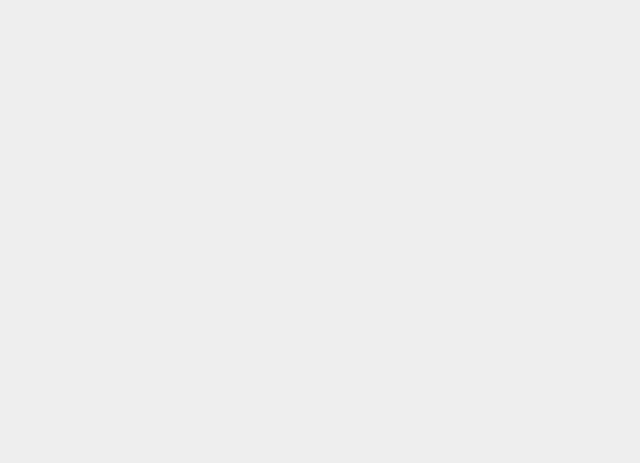
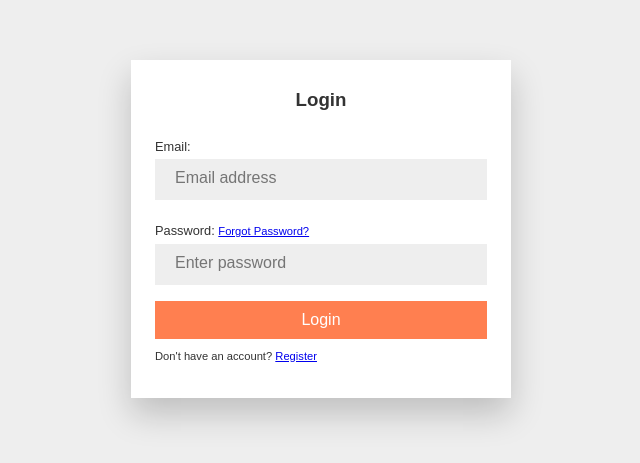
Before and after one commit to codyavila/advanced-auth-template, a React (Create React App) app in the folder client/: page /login in a window 1280 px wide. Before the commit this address had no page. Shown: the part 171-634 px from the top of the page, without its empty margins (319-959 px from the left). Built offline with nearby package versions, Linux system fonts and the light colour scheme.

Commit message:
Forms for login and register

```diff
--- a/client/src/components/screens/ForgotPasswordScreen/ForgotPasswordScreen.js
+++ b/client/src/components/screens/ForgotPasswordScreen/ForgotPasswordScreen.js
@@ -0,0 +1,11 @@
+import React from 'react'
+
+const ForgotPasswordScreen = () => {
+  return (
+    <div>
+
+    </div>
+  )
+}
+
+export default ForgotPasswordScreen
--- a/client/src/components/screens/LoginScreen/LoginScreen.js
+++ b/client/src/components/screens/LoginScreen/LoginScreen.js
@@ -1,15 +1,20 @@
 import { useState, useEffect } from 'react'
 import axios from 'axios'
 import { Link } from 'react-router-dom'
-
 import './loginScreen.css'
 
-const LoginScreen = (history) => {
+const LoginScreen = ({ history }) => {
   const [email, setEmail] = useState('')
   const [password, setPassword] = useState('')
   const [error, setError] = useState('')
 
-  const registerHandler = async (e) => {
+  useEffect(() => {
+    if (localStorage.getItem('authToken')) {
+      history.push('/')
+    }
+  }, [history])
+
+  const loginHandler = async (e) => {
     e.preventDefault()
 
     const config = {
@@ -18,45 +23,69 @@ const LoginScreen = (history) => {
       }
     }
 
+    try {
+      const { data } = await axios.post(
+        '/api/auth/login',
+        { email, password },
+        config
+      )
+
+      localStorage.setItem('authToken', data.token)
+
+      history.push('/')
+    } catch (error) {
+      setError(error.response.data.error)
+      setTimeout(() => {
+        setError('')
+      }, 5000)
+    }
+  }
+
   return (
-      <div className='register-screen'>
-        <form onSubmit={registerHandler} className='register-screen__form'>
-          <h3 className='register-screen__title'>Register</h3>
+    <div className='login-screen'>
+      <form onSubmit={loginHandler} className='login-screen__form'>
+        <h3 className='login-screen__title'>Login</h3>
         {error && <span className='error-message'>{error}</span>}
         <div className='form-group'>
           <label htmlFor='email'>Email:</label>
           <input
-              type='text'
+            type='email'
             required
             id='email'
-              placeholder='Enter Email'
+            placeholder='Email address'
+            onChange={(e) => setEmail(e.target.value)}
             value={email}
-              onChange={(e) => setEmail(e.target.value)}
+            tabIndex={1}
           />
         </div>
-
         <div className='form-group'>
-            <label htmlFor='password'>Email:</label>
+          <label htmlFor='password'>
+            Password:{' '}
+            <Link to='/forgotpassword' className='login-screen__forgotpassword'>
+              Forgot Password?
+            </Link>
+          </label>
           <input
             type='password'
             required
             id='password'
-              placeholder='Enter Password'
+            autoComplete='true'
+            placeholder='Enter password'
+            onChange={(e) => setPassword(e.target.value)}
             value={password}
-              onChange={(e) => setPassword(e.target.value)}
+            tabIndex={2}
           />
         </div>
         <button type='submit' className='btn btn-primary'>
-            Register
+          Login
         </button>
 
-          <span className='register-screen__subtext'>
-            Already have an account? <Link to='/login'>Login Here</Link>
+        <span className='login-screen__subtext'>
+          Don't have an account? <Link to='/register'>Register</Link>
         </span>
       </form>
     </div>
   )
 }
-}
 
 export default LoginScreen
--- a/client/src/components/screens/RegisterScreen/RegisterScreen.js
+++ b/client/src/components/screens/RegisterScreen/RegisterScreen.js
@@ -1,4 +1,4 @@
-import { useState } from 'react'
+import { useState, useEffect } from 'react'
 import axios from 'axios'
 import { Link } from 'react-router-dom'
 
@@ -10,6 +10,12 @@ const RegisterScreen = (history) => {
   const [password, setPassword] = useState('')
   const [confirmPassword, setConfirmPassword] = useState('')
   const [error, setError] = useState('')
+
+  useEffect(() => {
+    if (localStorage.getItem('authToken')) {
+      history.push('/')
+    }
+  }, [history])
 
   const registerHandler = async (e) => {
     e.preventDefault()
@@ -79,7 +85,7 @@ const RegisterScreen = (history) => {
         </div>
 
         <div className='form-group'>
-          <label htmlFor='password'>Email:</label>
+          <label htmlFor='password'>Password:</label>
           <input
             type='password'
             required
@@ -91,7 +97,7 @@ const RegisterScreen = (history) => {
         </div>
 
         <div className='form-group'>
-          <label htmlFor='confirmpassword'>Confim Passworm:</label>
+          <label htmlFor='confirmpassword'>Confirm Password:</label>
           <input
             type='password'
             required
--- a/client/src/components/screens/ResetPasswordScreen/ResetPasswordScreen.js
+++ b/client/src/components/screens/ResetPasswordScreen/ResetPasswordScreen.js
@@ -0,0 +1,11 @@
+import React from 'react'
+
+const ResetPasswordScreen = () => {
+  return (
+    <div>
+
+    </div>
+  )
+}
+
+export default ResetPasswordScreen
```
Lines whose indentation alone changed are shown as unchanged.
